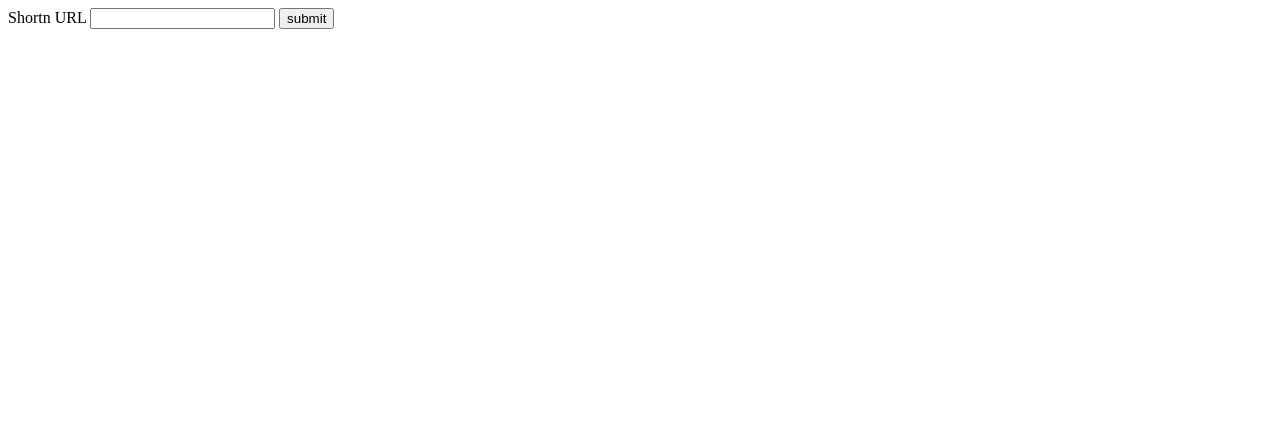
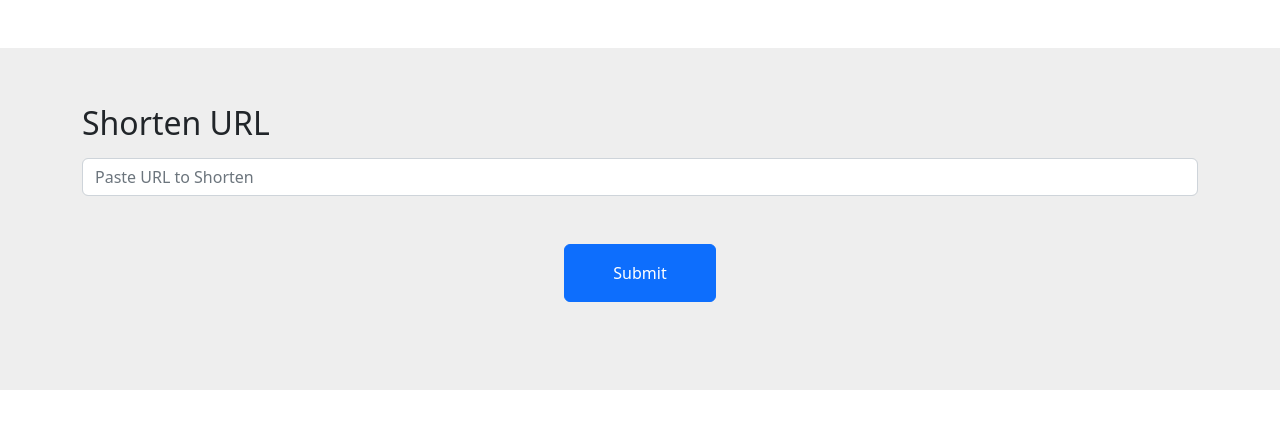
Before and after one commit to basharali00/url-shortner, a Flask app: page / in a window 1280 px wide. Shown: the top 437 px of the page. Run offline with Flask 2, Linux system fonts and the light colour scheme.

Commit message:
feat: store short_url in db, redirect endpoint

```diff
--- a/app.py
+++ b/app.py
@@ -1,15 +1,17 @@
 import shortuuid
-from database import con
+from db import create_connection, execute_sql_file
 from utils import encode_to_base_62
 
-from flask import Flask, request, url_for, render_template, redirect
-
-cur = con.cursor()
+from flask import Flask, request, render_template, redirect
 
 shortuuid.set_alphabet("0123456789")
 BASE62 = "0123456789abcdefghijklmnopqrstuvwxyzABCDEFGHIJKLMNOPQRSTUVWXYZ"
 
 app = Flask(__name__)
+
+connection = create_connection("db/database.db")
+execute_sql_file("db/schema.sql", connection=connection)
+cursor = connection.cursor()
 
 @app.route("/", methods=["GET", "POST"])
 def index():
@@ -22,8 +24,16 @@ def index():
         # extract long_url from request
         long_url = request.form["long_url"]
         # save in DB
-        cur.execute(f"INSERT INTO urls VALUES ( {unique_id} , '{hashed_unique_id}' , '{long_url}' )")
-        con.commit()
+        cursor.execute(f"INSERT INTO urls VALUES ( {unique_id} , '{hashed_unique_id}' , '{long_url}' )")
+        connection.commit()
+        shorten_url = f"http://localhost:5000/{hashed_unique_id}"
 
     # render main page
     return render_template("index.html", shorten_url=shorten_url)
+
+@app.route("/<url>")
+def redirect_url(url):
+    cursor.execute("SELECT long_url FROM urls WHERE short_url=?", (url,))
+    row = cursor.fetchone()
+    long_url = row[0]
+    return redirect(long_url, code=301)
--- a/database/__init__.py
+++ /dev/null
@@ -1 +0,0 @@
-from .db import con
--- /dev/null
+++ b/db/__init__.py
@@ -0,0 +1 @@
+from .init_db import create_connection, execute_sql_file
--- /dev/null
+++ b/db/schema.sql
@@ -0,0 +1,7 @@
+DROP TABLE IF EXISTS urls;
+
+CREATE TABLE urls (
+    id PRIMARY KEY,
+    short_url TEXT NOT NULL,
+    long_url TEXT NOT NULL
+);
--- /dev/null
+++ b/static/styles.css
@@ -0,0 +1,3 @@
+* {
+    background-color: salmon;
+}
--- a/templates/index.html
+++ b/templates/index.html
@@ -4,19 +4,31 @@
     <meta charset="UTF-8">
     <meta http-equiv="X-UA-Compatible" content="IE=edge">
     <meta name="viewport" content="width=device-width, initial-scale=1.0">
-    <title>Document</title>
+    <title>Shorten URL</title>
+    <!-- CSS only -->
+    <link href="https://cdn.jsdelivr.net/npm/bootstrap@5.2.0/dist/css/bootstrap.min.css" rel="stylesheet" integrity="sha384-gH2yIJqKdNHPEq0n4Mqa/HGKIhSkIHeL5AyhkYV8i59U5AR6csBvApHHNl/vI1Bx" crossorigin="anonymous">
 </head>
 <body>
-    <form method="post" action="">
-        <label>
-            <span>Shortn URL</span>
-            <input name="long_url" type="text"/>
-            <input type="submit" value="submit">
-        </label>
-    </form>
-    {% if shorten_url %}
-        <h1>Shortend URL: </h1>
-        <p>{{ shorten_url }}</p>
-    {% endif %}
+    <section class="h-100 my-5" style="background-color: #eee;">
+        <div class="container py-5 h-100">
+          <div class="row d-flex justify-content-center align-items-center h-100">
+                <form method="post" action="">
+                    <h2 class="py-2">Shorten URL</h2>
+                    <div class="form-outline mb-4">
+                        <input name="long_url" type="text" class="form-control"
+                        placeholder="Paste URL to Shorten" />
+                    </div>
+
+                    <div class="text-center p-4">
+                        <input type="submit" value="Submit" class="btn btn-primary py-3 px-5 mb-3" />
+                    </div>
+                </form>
+                {% if shorten_url %}
+                    <h4>shorten URL</h4>
+                    <p>{{ shorten_url }}</p>
+                {% endif %}
+          </div>
+        </div>
+      </section>
 </body>
 </html>
```
Also changed, not shown: database/db.py (deleted, +0 -14 lines), db/init_db.py (added, +27 -0 lines), utils/decode.py (deleted, +0 -13 lines), database/shorturl.sqlite (deleted), db/database.db (added).
